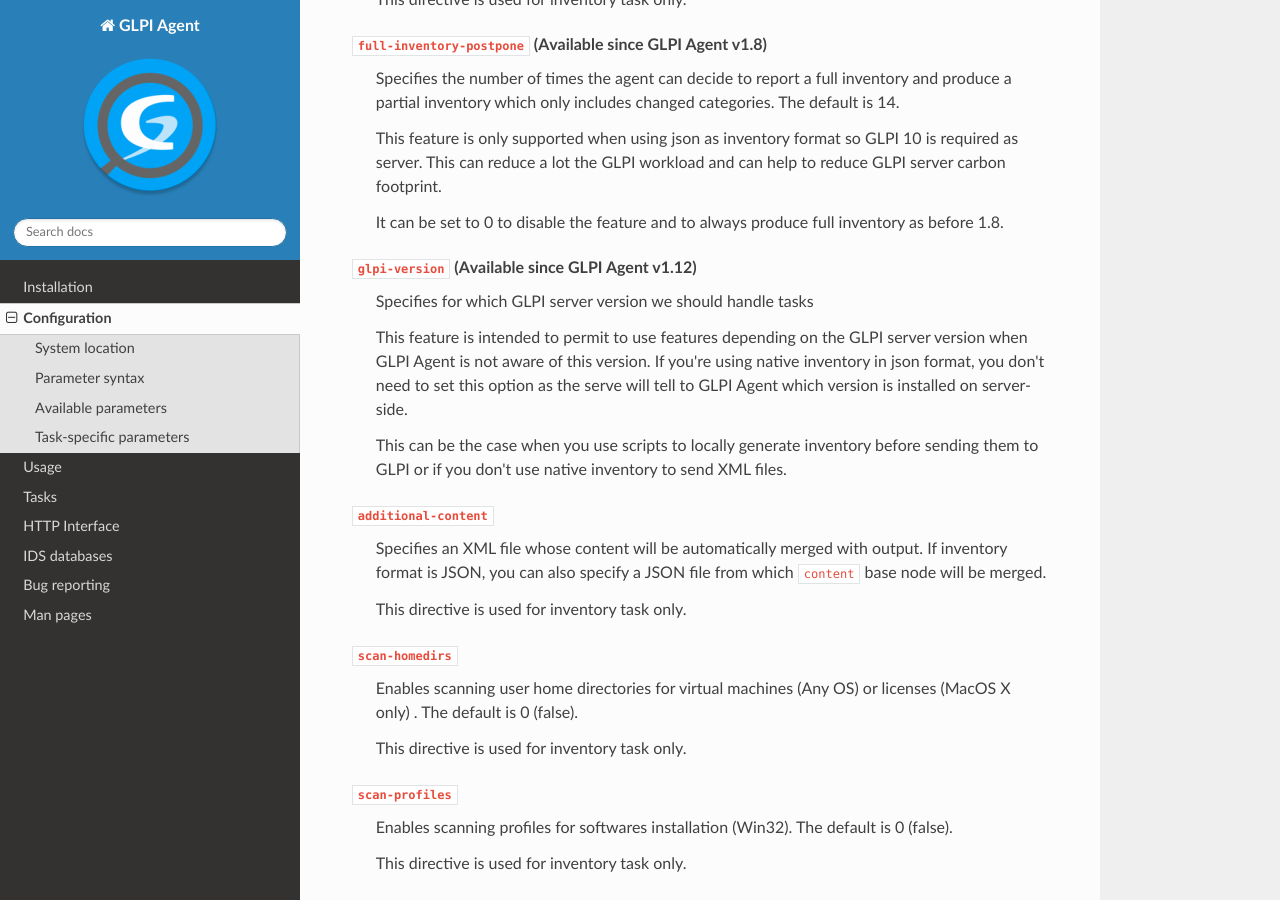
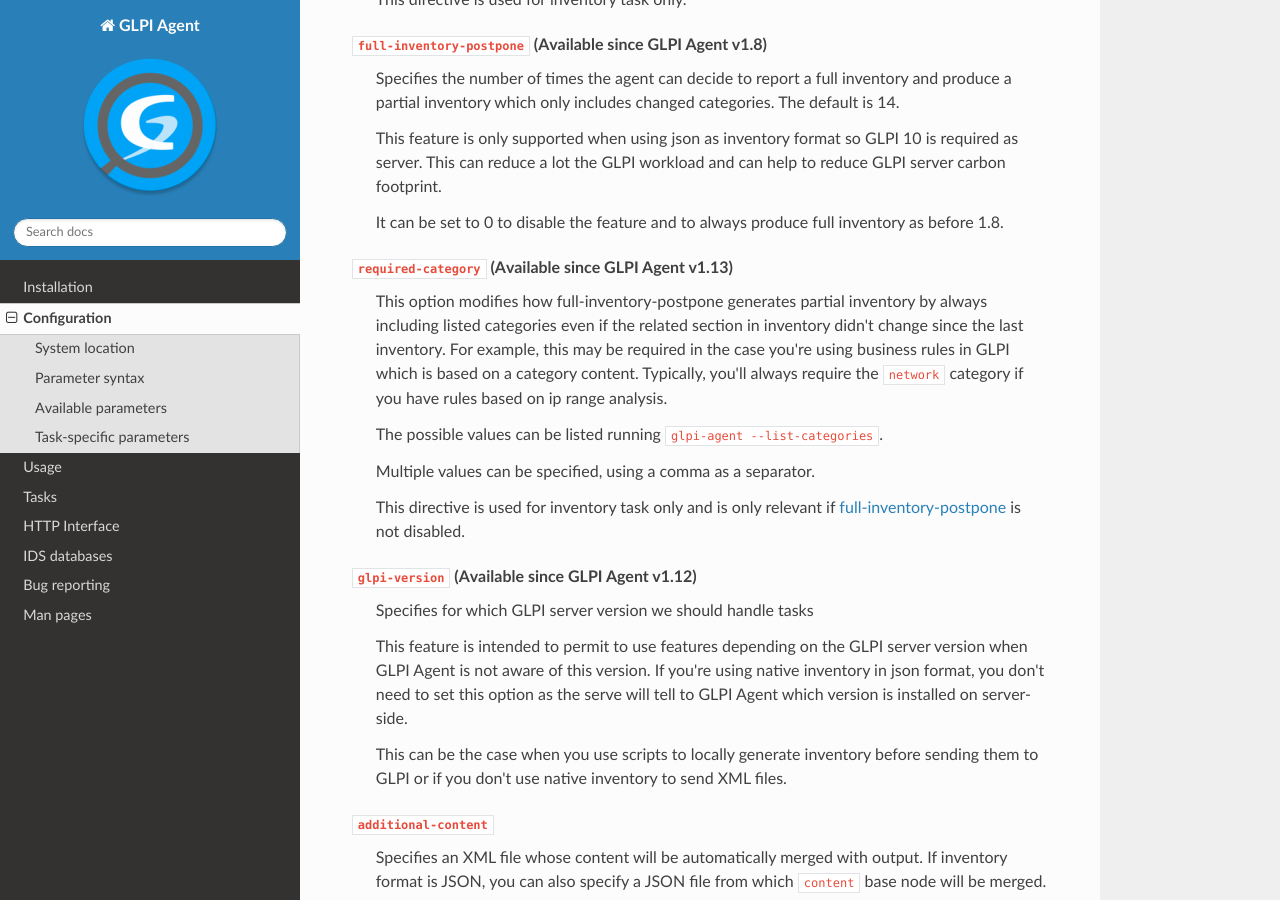
Before and after one commit to glpi-project/doc-agent, a Sphinx documentation site: the page built from source/configuration.rst, in a window 1280 px wide and 900 px high, scrolled down 8197 px. Built offline with Sphinx 7.4.7 and the Read the Docs theme 3.1.0, drawn with Linux system fonts in a browser that asks for light colours.

Commit message:
Add new 'required-category' option documentation

```diff
--- a/source/configuration.rst
+++ b/source/configuration.rst
@@ -419,6 +419,20 @@
 
     It can be set to 0 to disable the feature and to always produce full inventory as before 1.8.
 
+.. _required-category:
+
+``required-category`` (Available since GLPI Agent v1.13)
+    This option modifies how full-inventory-postpone generates partial inventory by always including listed categories even
+    if the related section in inventory didn't change since the last inventory.
+    For example, this may be required in the case you're using business rules in GLPI which is based on a category content.
+    Typically, you'll always require the ``network`` category if you have rules based on ip range analysis.
+
+    The possible values can be listed running ``glpi-agent --list-categories``.
+
+    Multiple values can be specified, using a comma as a separator.
+
+    This directive is used for inventory task only and is only relevant if :ref:`full-inventory-postpone <full-inventory-postpone>` is not disabled.
+
 .. _glpi-version:
 
 ``glpi-version`` (Available since GLPI Agent v1.12)
--- a/source/installation/windows-command-line.rst
+++ b/source/installation/windows-command-line.rst
@@ -345,6 +345,11 @@
 ``REINSTALL=feat_AGENT``
    Use this option only in the case you need to change the agent configuration using the same installer. (Not used by default)
 
+``REQUIRED_CATEGORY=category[,category[...]]`` (needs MSI installer >= v1.13)
+   Sets categories to always include in partial inventory when postponing a full inventory. (By default: empty)
+
+   See :ref:`required-category <required-category>` configuration for more details.
+
 ``REMOTE=remote:definition`` (needs MSI installer >= 1.3)
    Specify a remote inventory definition to be used by :doc:`../tasks/remote-inventory` task. (By default: empty)
 
```
